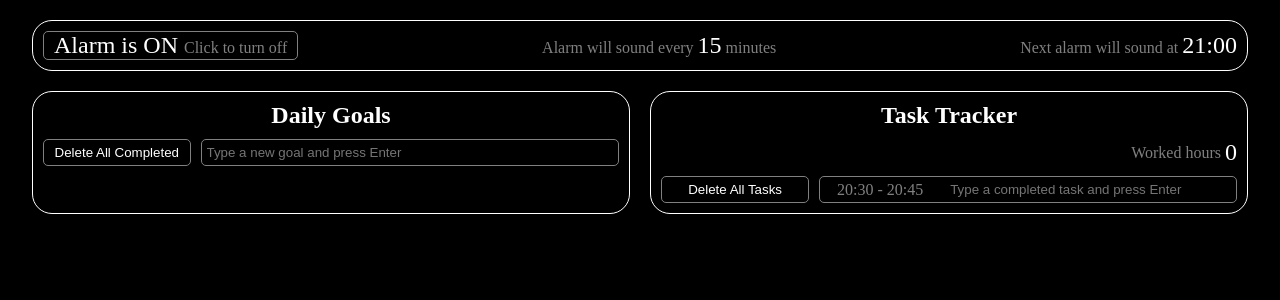
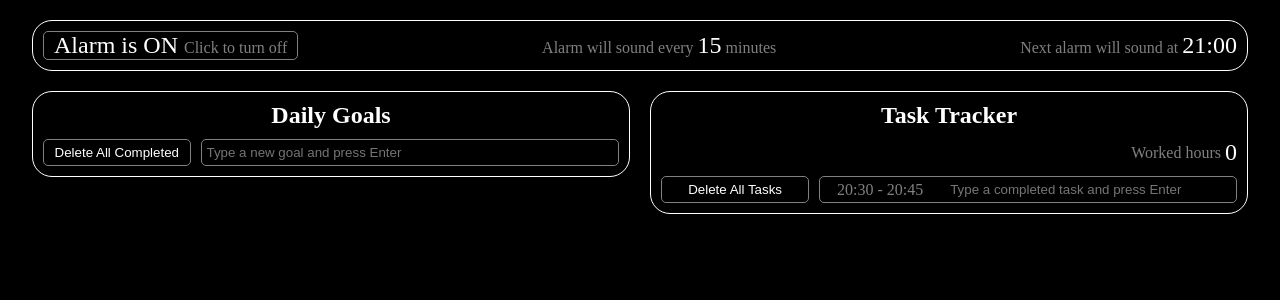
Before and after one commit to danifromecuador/plannywise_draft, a React (Vite) app: page / in a window 1280 px wide. Shown: the top 300 px of the page. Built offline with nearby package versions, Linux system fonts and the light colour scheme.

Commit message:
Give Todo and Tasks components a fit-content height

```diff
--- a/src/tasks/Tasks.css
+++ b/src/tasks/Tasks.css
@@ -2,6 +2,7 @@
 
 .tasks {
   width: 100%;
+  height: fit-content;
   border: 1px solid white;
   border-radius: 20px;
   padding: 10px;
--- a/src/todo/Todo.css
+++ b/src/todo/Todo.css
@@ -1,5 +1,8 @@
+/* src/todo/Todo.css */
+
 .todo {
   width: 100%;
+  height: fit-content;
   border: 1px solid white;
   border-radius: 20px;
   padding: 10px;
```
